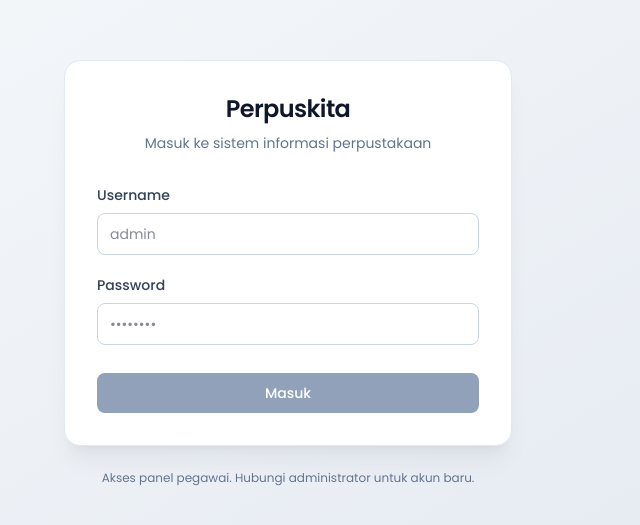
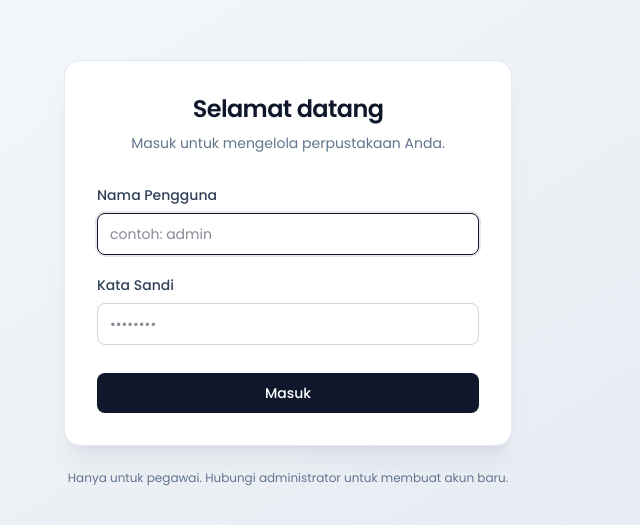
Before and after one commit to sincanmaulanaa/perpuskita, a Next.js app: page /login in a window 1280 px wide. Shown: the part 127-652 px from the top of the page, without its empty margins (352-992 px from the left). Built offline with nearby package versions, Linux system fonts and the light colour scheme; no server answers.

Commit message:
refactor: rewrite login form with react-hook-form and zod
- Validate inputs with a zod schema and surface field errors inline
- Show server errors via toast with friendly Indonesian messages
- Update copy to use natural, non-technical language

```diff
--- a/app/login/page.tsx
+++ b/app/login/page.tsx
@@ -14,10 +14,10 @@ export default function LoginPage() {
         <div className="rounded-2xl border border-slate-200 bg-white p-8 shadow-xl shadow-slate-900/5">
           <header className="mb-8 flex flex-col gap-2 text-center">
             <h1 className="text-2xl font-semibold tracking-tight text-slate-900">
-              Perpuskita
+              Selamat datang
             </h1>
             <p className="text-sm text-slate-500">
-              Masuk ke sistem informasi perpustakaan
+              Masuk untuk mengelola perpustakaan Anda.
             </p>
           </header>
 
@@ -25,7 +25,7 @@ export default function LoginPage() {
         </div>
 
         <p className="mt-6 text-center text-xs text-slate-500">
-          Akses panel pegawai. Hubungi administrator untuk akun baru.
+          Hanya untuk pegawai. Hubungi administrator untuk membuat akun baru.
         </p>
       </div>
     </main>
--- a/features/auth/login-form.tsx
+++ b/features/auth/login-form.tsx
@@ -1,49 +1,53 @@
 "use client";
 
+import { zodResolver } from "@hookform/resolvers/zod";
 import { useRouter } from "next/navigation";
-import { useEffect, useState, type FormEvent } from "react";
+import { useEffect } from "react";
+import { useForm } from "react-hook-form";
+import { toast } from "sonner";
 
 import { isApiError } from "@/lib/api-error";
 
 import { useLogin } from "./auth.mutations";
 import { selectIsAuthenticated, useAuthStore } from "./auth.store";
+import { loginSchema, type LoginFormValues } from "./login.schema";
 
 const REDIRECT_AFTER_LOGIN = "/";
 
 export function LoginForm() {
   const router = useRouter();
   const isAuthenticated = useAuthStore(selectIsAuthenticated);
-  const { mutate, isPending, error, reset } = useLogin();
+  const { mutateAsync, isPending } = useLogin();
 
-  const [username, setUsername] = useState("");
-  const [password, setPassword] = useState("");
+  const {
+    register,
+    handleSubmit,
+    formState: { errors },
+  } = useForm<LoginFormValues>({
+    resolver: zodResolver(loginSchema),
+    defaultValues: { username: "", password: "" },
+    mode: "onSubmit",
+  });
 
-  // If the user is already authenticated, send them away.
   useEffect(() => {
     if (isAuthenticated) {
       router.replace(REDIRECT_AFTER_LOGIN);
     }
   }, [isAuthenticated, router]);
 
-  const handleSubmit = (event: FormEvent<HTMLFormElement>) => {
-    event.preventDefault();
-    if (isPending) return;
-
-    mutate(
-      { username: username.trim(), password },
-      {
-        onSuccess: () => {
-          router.replace(REDIRECT_AFTER_LOGIN);
-        },
-      },
-    );
+  const onSubmit = async (values: LoginFormValues) => {
+    try {
+      await mutateAsync(values);
+      toast.success("Selamat datang kembali.");
+      router.replace(REDIRECT_AFTER_LOGIN);
+    } catch (err) {
+      toast.error(getFriendlyErrorMessage(err));
+    }
   };
-
-  const errorMessage = isApiError(error) ? error.message : null;
 
   return (
     <form
-      onSubmit={handleSubmit}
+      onSubmit={handleSubmit(onSubmit)}
       className="flex flex-col gap-5"
       noValidate
     >
@@ -52,23 +56,22 @@ export function LoginForm() {
           htmlFor="username"
           className="text-sm font-medium text-slate-700"
         >
-          Username
+          Nama Pengguna
         </label>
         <input
           id="username"
-          name="username"
           type="text"
           autoComplete="username"
-          required
-          value={username}
-          onChange={(event) => {
-            setUsername(event.target.value);
-            if (errorMessage) reset();
-          }}
+          autoFocus
+          placeholder="contoh: admin"
+          aria-invalid={errors.username ? "true" : "false"}
           disabled={isPending}
-          className="rounded-lg border border-slate-300 bg-white px-3 py-2.5 text-sm text-slate-900 outline-none transition focus:border-slate-900 focus:ring-2 focus:ring-slate-900/10 disabled:cursor-not-allowed disabled:opacity-60"
-          placeholder="admin"
+          {...register("username")}
+          className="rounded-lg border border-slate-300 bg-white px-3 py-2.5 text-sm text-slate-900 outline-none transition focus:border-slate-900 focus:ring-2 focus:ring-slate-900/10 disabled:cursor-not-allowed disabled:opacity-60 aria-[invalid=true]:border-red-400 aria-[invalid=true]:focus:ring-red-200"
         />
+        {errors.username ? (
+          <p className="text-xs text-red-600">{errors.username.message}</p>
+        ) : null}
       </div>
 
       <div className="flex flex-col gap-2">
@@ -76,42 +79,46 @@ export function LoginForm() {
           htmlFor="password"
           className="text-sm font-medium text-slate-700"
         >
-          Password
+          Kata Sandi
         </label>
         <input
           id="password"
-          name="password"
           type="password"
           autoComplete="current-password"
-          required
-          value={password}
-          onChange={(event) => {
-            setPassword(event.target.value);
-            if (errorMessage) reset();
-          }}
+          placeholder="••••••••"
+          aria-invalid={errors.password ? "true" : "false"}
           disabled={isPending}
-          className="rounded-lg border border-slate-300 bg-white px-3 py-2.5 text-sm text-slate-900 outline-none transition focus:border-slate-900 focus:ring-2 focus:ring-slate-900/10 disabled:cursor-not-allowed disabled:opacity-60"
-          placeholder="••••••••"
+          {...register("password")}
+          className="rounded-lg border border-slate-300 bg-white px-3 py-2.5 text-sm text-slate-900 outline-none transition focus:border-slate-900 focus:ring-2 focus:ring-slate-900/10 disabled:cursor-not-allowed disabled:opacity-60 aria-[invalid=true]:border-red-400 aria-[invalid=true]:focus:ring-red-200"
         />
+        {errors.password ? (
+          <p className="text-xs text-red-600">{errors.password.message}</p>
+        ) : null}
       </div>
-
-      {errorMessage ? (
-        <div
-          role="alert"
-          aria-live="polite"
-          className="rounded-lg border border-red-200 bg-red-50 px-3 py-2.5 text-sm text-red-700"
-        >
-          {errorMessage}
-        </div>
-      ) : null}
 
       <button
         type="submit"
-        disabled={isPending || !username || !password}
+        disabled={isPending}
         className="mt-2 inline-flex items-center justify-center rounded-lg bg-slate-900 px-4 py-2.5 text-sm font-medium text-white transition hover:bg-slate-800 disabled:cursor-not-allowed disabled:bg-slate-400"
       >
-        {isPending ? "Memverifikasi..." : "Masuk"}
+        {isPending ? "Sedang masuk..." : "Masuk"}
       </button>
     </form>
   );
 }
+
+function getFriendlyErrorMessage(err: unknown): string {
+  if (!isApiError(err)) {
+    return "Tidak dapat masuk saat ini. Silakan coba lagi.";
+  }
+
+  if (err.status === 401) {
+    return "Nama pengguna atau kata sandi salah.";
+  }
+
+  if (err.status === 0) {
+    return "Koneksi bermasalah. Periksa jaringan Anda.";
+  }
+
+  return "Tidak dapat masuk saat ini. Silakan coba lagi.";
+}
--- /dev/null
+++ b/features/auth/login.schema.ts
@@ -0,0 +1,11 @@
+import { z } from "zod";
+
+export const loginSchema = z.object({
+  username: z
+    .string()
+    .trim()
+    .min(1, "Mohon masukkan nama pengguna Anda."),
+  password: z.string().min(1, "Mohon masukkan kata sandi Anda."),
+});
+
+export type LoginFormValues = z.infer<typeof loginSchema>;
```
